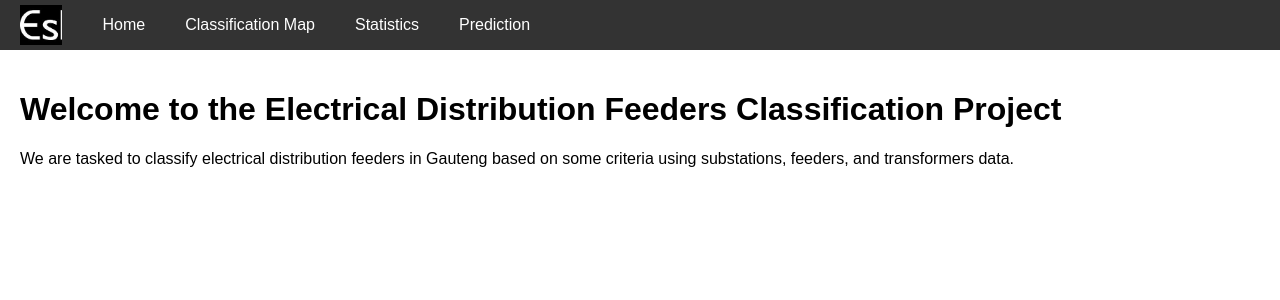
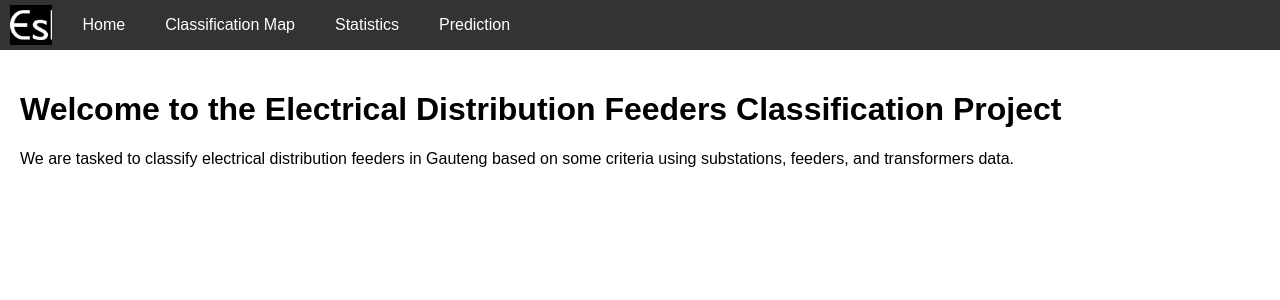
Before and after one commit to Matshavha/Python_App, a Flask app: page / in a window 1280 px wide. Shown: the top 300 px of the page. Run offline with Flask 2, Linux system fonts and the light colour scheme.

Commit message:
Update home.html

```diff
--- a/templates/home.html
+++ b/templates/home.html
@@ -17,10 +17,10 @@
         }
         .navbar img {
             height: 40px;
-            margin: 5px 20px;
+            margin: 5px 10px;
+            width: auto; /* Ensure the logo maintains its aspect ratio */
         }
         .navbar a {
-            float: left;
             display: block;
             color: white;
             text-align: center;
```
